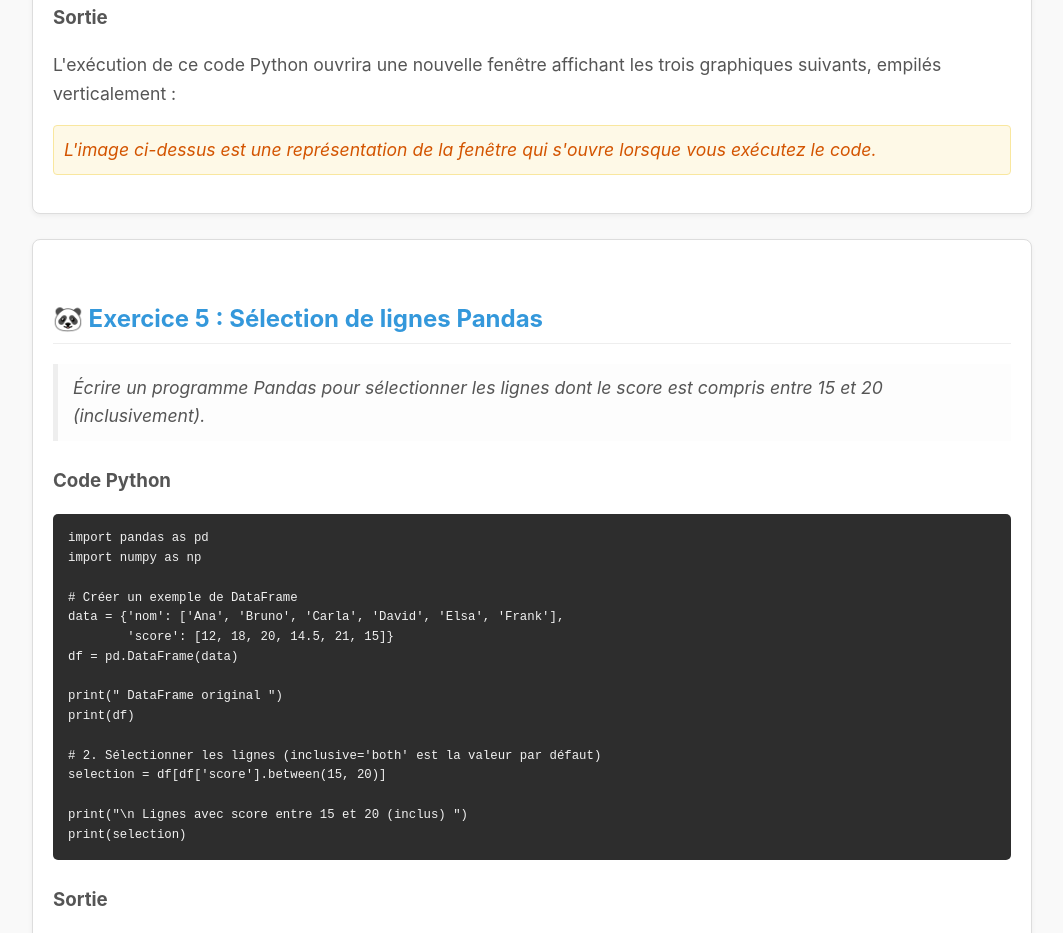
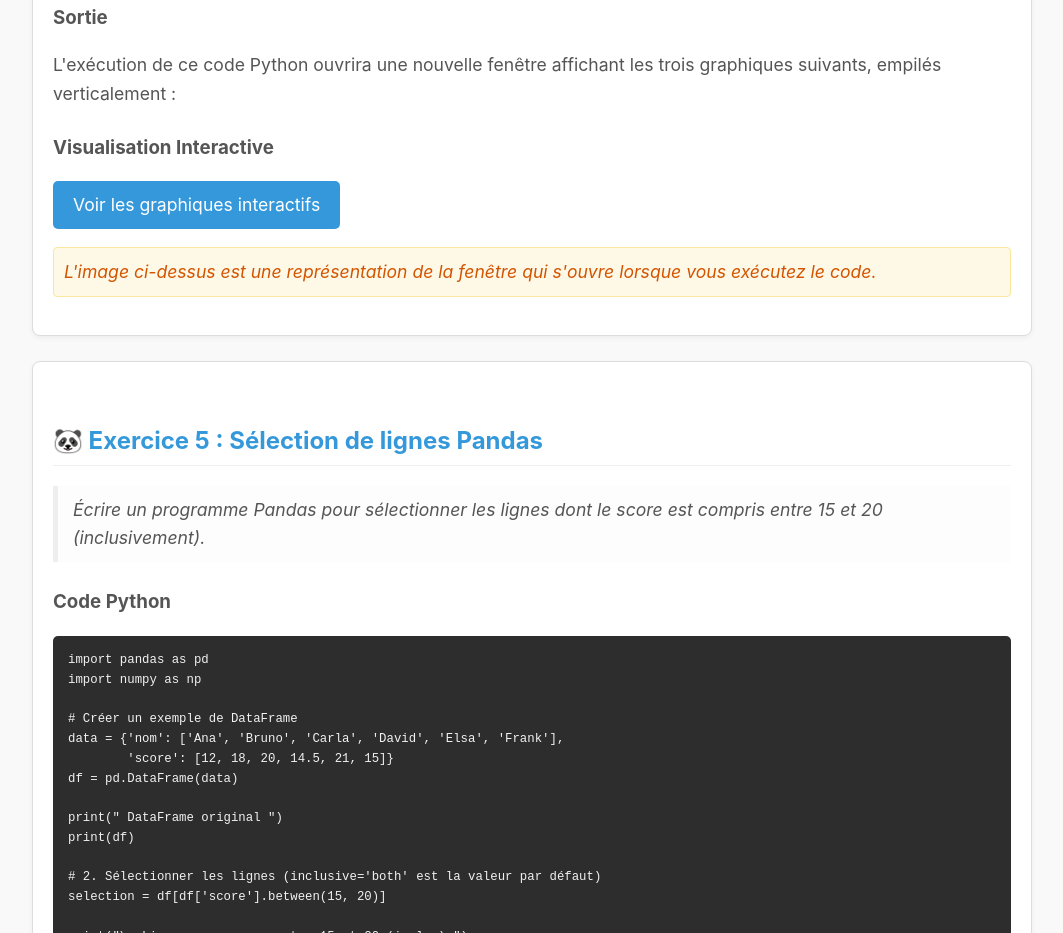
Before and after one commit to dahaneahmed4/Tp2-Programation-avancee-en-python, a plain HTML site: page index.html in a window 1280 px wide. Shown: the part 3999-4932 px from the top of the page, without its empty margins (108-1171 px from the left). Drawn offline with Linux system fonts and the light colour scheme.

Commit message:
Update index.html

```diff
--- a/index.html
+++ b/index.html
@@ -234,7 +234,12 @@ tracer_fonctions()</code></pre>
 
         <h3>Sortie</h3>
         <p>L'exécution de ce code Python ouvrira une nouvelle fenêtre affichant les trois graphiques suivants, empilés verticalement :</p>
-
+        <h3>Visualisation Interactive</h3>
+<p>
+    <a href="[LIEN_VERS_ARTIFACT]" target="_blank" style="display: inline-block; background-color: #3498db; color: white; padding: 10px 20px; text-decoration: none; border-radius: 5px;">
+        Voir les graphiques interactifs
+    </a>
+</p>
         <p class="note">L'image ci-dessus est une représentation de la fenêtre qui s'ouvre lorsque vous exécutez le code.</p>
     </div>
 
```
